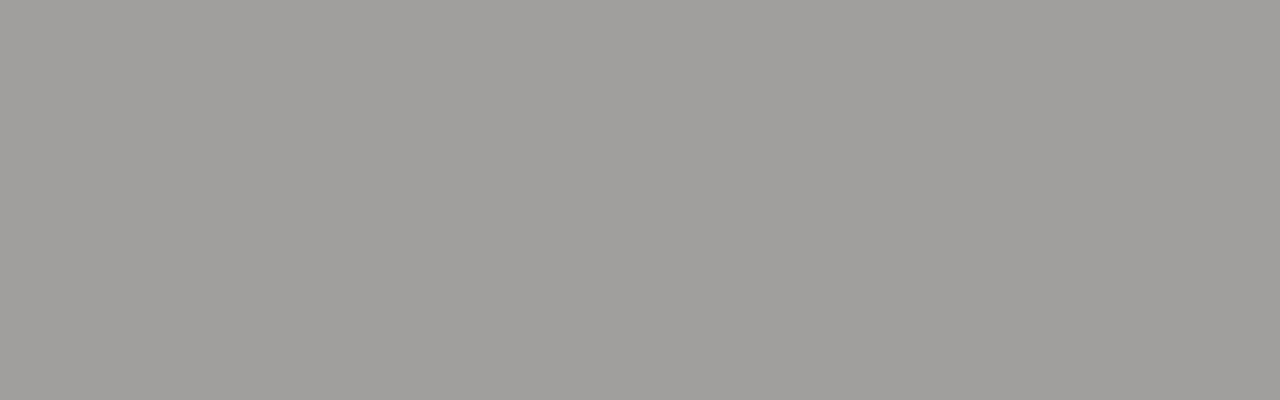
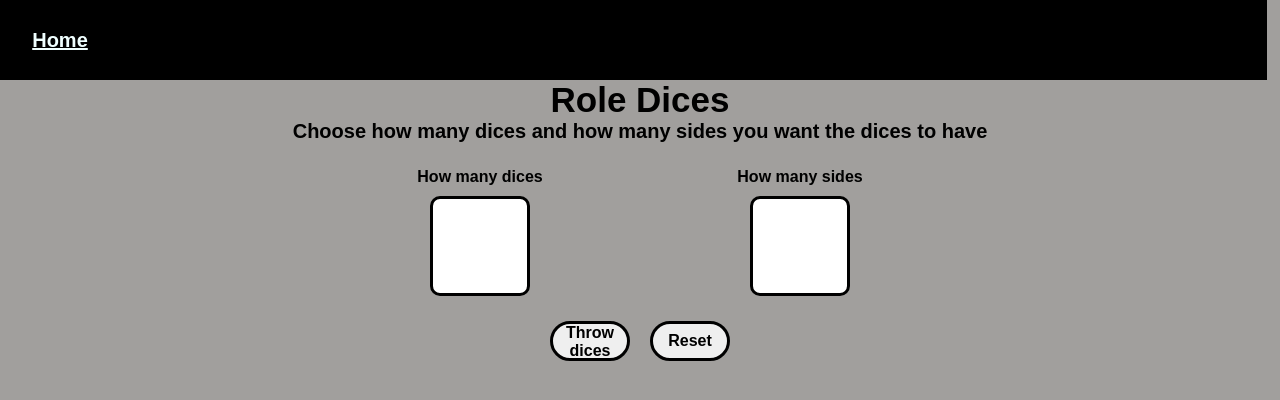
Before and after one commit to Kalixer/Dice-roller, a React app: page /role in a window 1280 px wide. Shown: the top 400 px of the page. Built offline with nearby package versions, Linux system fonts and the light colour scheme.

Commit message:
Routes fixed on this branch so they display and adde a more descriptive message on the 'Role' page

```diff
--- a/src/pages/RoleDice.jsx
+++ b/src/pages/RoleDice.jsx
@@ -9,7 +9,7 @@
         <>
             <div className="encabezado">
                 <h1>Role Dices</h1>
-                <p className="e-paragraph">Choose how many dices you want</p>
+                <p className="e-paragraph">Choose how many dices and how many sides you want the dices to have</p>
             </div>
             <div className="input">
                 <div className="options">
--- a/src/routes/App.jsx
+++ b/src/routes/App.jsx
@@ -14,7 +14,7 @@
 
     return (
         // <AppContext.Provider value={initialState}>
-            <BrowserRouter basename="/Dice-roller/">
+            <BrowserRouter>
                 <Layout>
                     <Routes>
                         <Route exact path="/" element={<Home/>} />
```
